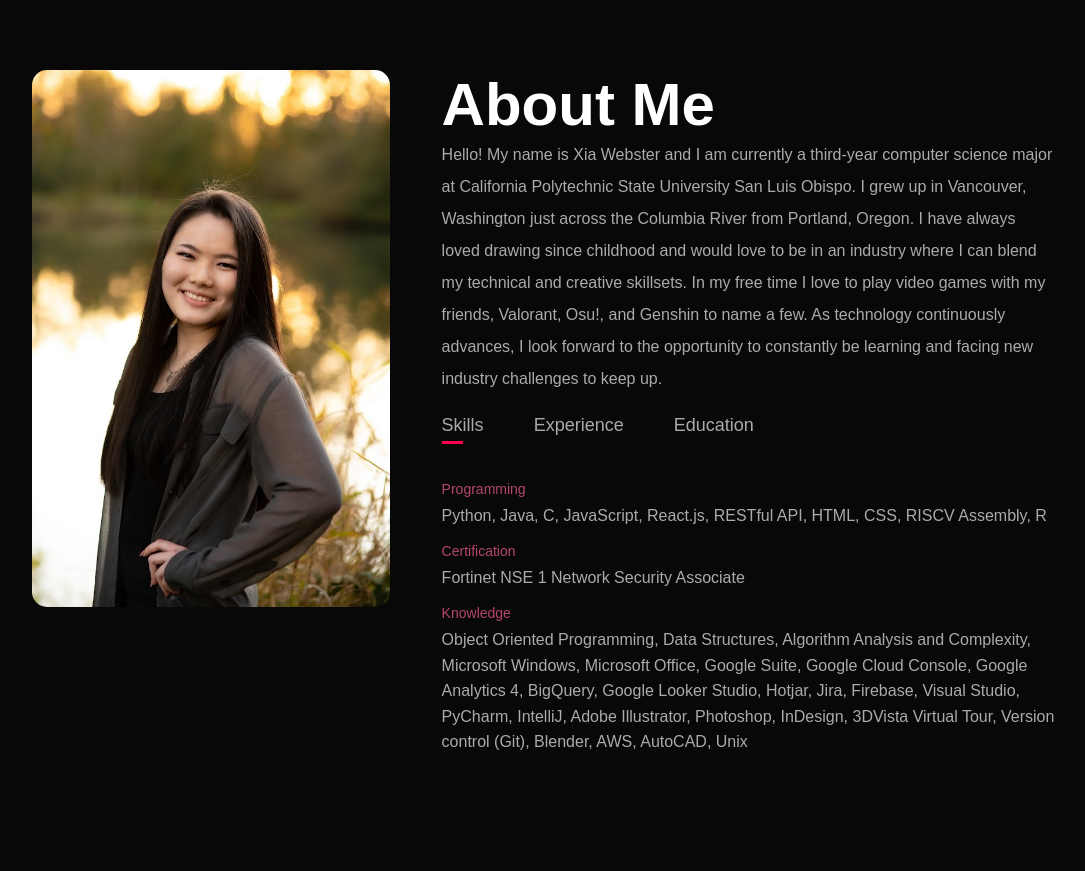
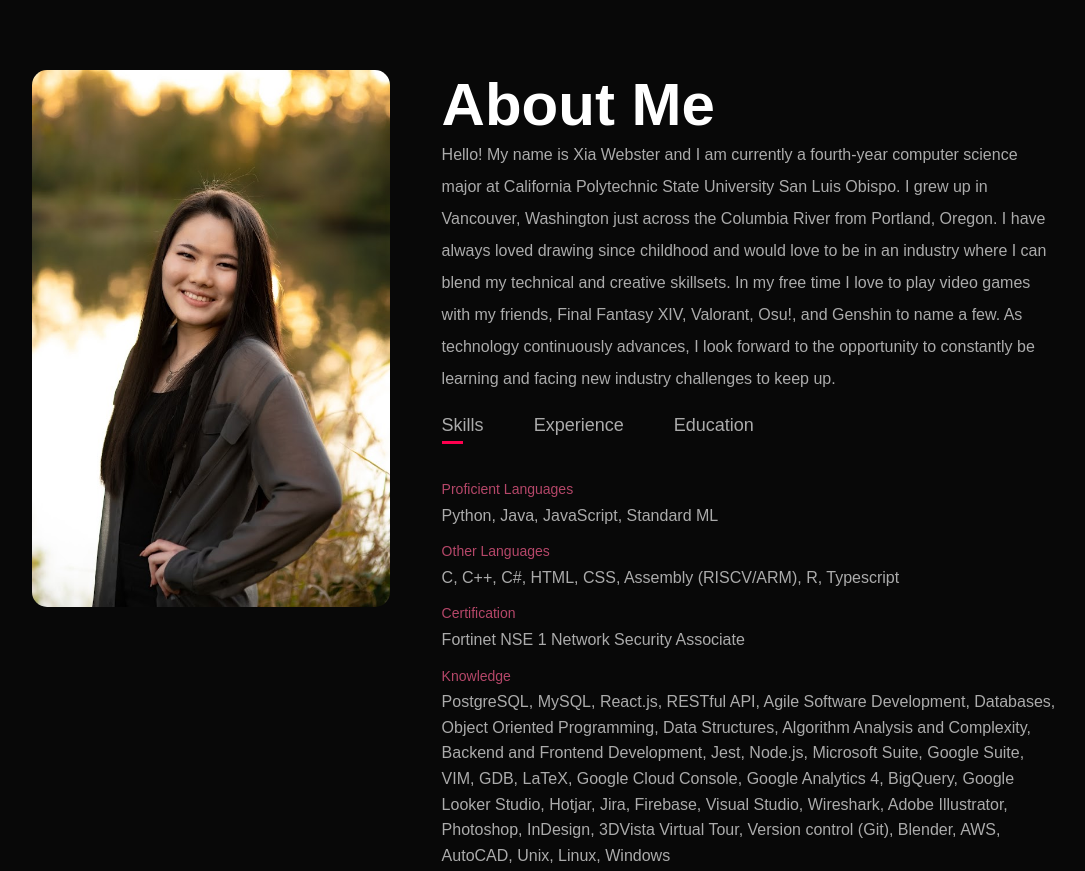
Before and after one commit to iemxia/iemxia.github.io, a plain HTML site: page index.html in a window 1280 px wide. Shown: the part 820-1691 px from the top of the page, without its empty margins (96-1181 px from the left). Drawn offline with Linux system fonts and the light colour scheme.

Commit message:
update skills and resume

```diff
--- a/index.html
+++ b/index.html
@@ -51,10 +51,10 @@
             <div class="about-col-2">
                 <h1 class="sub-title">About Me</h1>
                 <p>
-                    <div class="about-line-height">Hello! My name is Xia Webster and I am currently a third-year computer science major
+                    <div class="about-line-height">Hello! My name is Xia Webster and I am currently a fourth-year computer science major
                         at California Polytechnic State University San Luis Obispo. I grew up in Vancouver, Washington just across the Columbia River from Portland, Oregon.
                         I have always loved drawing since childhood and would love to be in an industry where I can blend my technical
-                        and creative skillsets. In my free time I love to play video games with my friends, Valorant, Osu!, and Genshin to name a few.
+                        and creative skillsets. In my free time I love to play video games with my friends, Final Fantasy XIV, Valorant, Osu!, and Genshin to name a few.
                         As technology continuously advances, I look forward to the opportunity to constantly be learning and facing new industry challenges to keep up.
                       </div></p>
                     <div class="tab-titles">
@@ -64,11 +64,15 @@
                     </div>
                     <div class="tab-contents active-tab" id="skills">
                         <ul> <div class="tab-contents-line-height">
-                            <li><span>Programming</span><br>Python, Java, C, JavaScript, React.js, RESTful API, HTML, CSS, RISCV Assembly, R</li>
+                            <li><span>Proficient Languages</span><br>Python, Java, JavaScript, Standard ML</li>
+                            <li><span>Other Languages</span><br>C, C++, C#, HTML, CSS, Assembly (RISCV/ARM), R, Typescript</li>
                             <li><span>Certification</span><br>Fortinet NSE 1 Network Security Associate</li>
-                            <li><span>Knowledge</span><br>Object Oriented Programming, Data Structures, Algorithm Analysis and Complexity, Microsoft Windows,
-                                Microsoft Office, Google Suite, Google Cloud Console, Google Analytics 4, BigQuery, Google Looker Studio, Hotjar, Jira, Firebase,
-                                Visual Studio, PyCharm, IntelliJ, Adobe Illustrator, Photoshop, InDesign, 3DVista Virtual Tour, Version control (Git), Blender, AWS, AutoCAD, Unix
+                            <li><span>Knowledge</span><br>PostgreSQL, MySQL, React.js, RESTful API, Agile Software Development,
+                                Databases, Object Oriented Programming, Data Structures, Algorithm Analysis and Complexity,
+                                Backend and Frontend Development, Jest, Node.js, Microsoft Suite, Google Suite, VIM, GDB, LaTeX,
+                                Google Cloud Console, Google Analytics 4, BigQuery, Google Looker Studio, Hotjar, Jira, Firebase,
+                                Visual Studio, Wireshark, Adobe Illustrator, Photoshop, InDesign, 3DVista Virtual Tour,
+                                Version control (Git), Blender, AWS, AutoCAD, Unix, Linux, Windows
                                 </li>
                         </div>
                         </ul>
@@ -206,7 +210,7 @@
                     <a href="https://www.linkedin.com/in/xia-webster/" target="_blank" title="My LinkedIn"><i class="fa-brands fa-linkedin"></i></a>
                     <a href="https://github.com/iemxia" target="_blank" title="My GitHub"><i class="fa-brands fa-square-github"></i></a>
                 </div>
-                <a href="xwresume11-30.pdf" download class="btn btn2">Download Resume</a>
+                <a href="xwresume-7-11-2024.pdf" download class="btn btn2">Download Resume</a>
             </div>
             <div class="contact-right">
                 <form name="submit-to-google-sheet">
```
